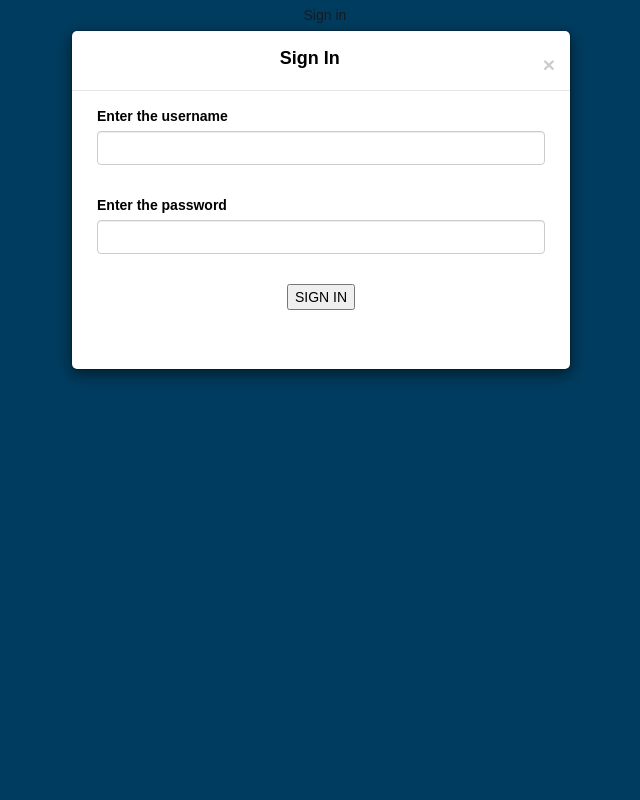
After one commit to JaynamSanghavi/trello, a PHP site: page /login.php in a window 1280 px wide, after a click on "Sign in". The commit adds this page. Shown: the whole page, without its empty margins (319-959 px from the left). Run offline with PHP 8.4, Linux system fonts and the light colour scheme; some libraries are stand-ins or nearby versions.

Commit message:
login logout signup done

```diff
--- /dev/null
+++ b/classes/Session.class.php
@@ -0,0 +1,16 @@
+<?php
+class Session{
+    public static  function  startSession(){
+        if (!Session::isSessionStart()){
+            session_start();
+        }
+    }
+    public static function isSessionStart(){
+        if (isset($_SESSION['login'])){
+            return true;
+        }else{
+            return false;
+        }
+    }
+}
+?>
--- a/includes/ListItem.php
+++ b/includes/ListItem.php
@@ -5,7 +5,7 @@
     if(isset($_POST['submit'])){
         extract($_POST);
         $newListItem = new ListItem();
-        $newListItem->insertListItem($list_item_title,$list_item_content,$list_index,1);
+        $newListItem->insertListItem($list_item_title,$list_item_content,$list_index,$author_id);
         Functions::redirect("../index.php");
     }
 ?>
--- /dev/null
+++ b/login.php
@@ -0,0 +1,87 @@
+<?php
+    include_once("classes/Session.class.php");
+    Session::startSession();
+    $_SESSION['login'] = 0;
+?>
+<html>
+
+<head>
+    <meta name="viewport" content="width=device-width, initial-scale=1">
+    <link rel="stylesheet" href="https://fonts.googleapis.com/css?family=Courgette:400,700">
+    <link rel="stylesheet" href="https://cdnjs.cloudflare.com/ajax/libs/twitter-bootstrap/4.3.1/css/bootstrap.css">
+    <link rel="stylesheet" href="https://cdnjs.cloudflare.com/ajax/libs/font-awesome/5.2.0/css/all.css">
+    <link rel="stylesheet" href="//code.jquery.com/ui/1.12.1/themes/base/jquery-ui.css">
+    <link rel="stylesheet" href="https://maxcdn.bootstrapcdn.com/bootstrap/3.4.0/css/bootstrap.min.css">
+    <script src="https://ajax.googleapis.com/ajax/libs/jquery/3.4.1/jquery.min.js"></script>
+    <script src="https://maxcdn.bootstrapcdn.com/bootstrap/3.4.0/js/bootstrap.min.js"></script>
+    <link rel="stylesheet" href="asset/index.css">
+</head>
+
+<button type="button" class="personal-btn btn pt-2" data-toggle="modal" data-target="#signinmodal">&nbsp;&nbsp;Sign in</button>
+<button type="button" class="personal-btn btn pt-2" data-toggle="modal" data-target="#signupmodal">&nbsp;&nbsp;Sign up</button>
+<div class="modal fade" id="signinmodal" tabindex="-1" role="dialog" aria-labelledby="myModalLabel" aria-hidden="true">
+<div class="modal-dialog" role="document">
+<div class="modal-content">
+    <div class="modal-header text-center">
+        <h4 class="modal-title w-100 font-weight-bold" style="color:black">Sign In</h4>
+        <button type="button" class="close" data-dismiss="modal" aria-label="Close">
+            <span aria-hidden="true">&times;</span>
+        </button>
+    </div>
+    <form action="includes/User.php" method="post">
+        <div class="modal-body mx-3">
+            <div class="md-form mb-5">
+                <label for="title" style="color:black">Enter the username</label>
+                <input type="text" id="card-title" name="username" class="form-control validate">
+
+            </div>
+
+            <div class="md-form mb-5">
+                <label for="title" style="color:black">Enter the password</label>
+                <input type="password" id="card-title" name="password" class="form-control validate">
+
+            </div>
+            <div style="text-align: center" class="md-form mb-5">
+                <input type="submit" value="SIGN IN" name="submit" style="display: block;color:black; margin: 0 auto;">
+            </div>
+        </div>
+    </form>
+</div>
+</div>
+</div>
+
+
+
+<div class="modal fade" id="signupmodal" tabindex="-1" role="dialog" aria-labelledby="myModalLabel" aria-hidden="true">
+<div class="modal-dialog" role="document">
+<div class="modal-content">
+    <div class="modal-header text-center">
+        <h4 class="modal-title w-100 font-weight-bold" style="color:black">Sign Up</h4>
+        <button type="button" class="close" data-dismiss="modal" aria-label="Close">
+            <span aria-hidden="true">&times;</span>
+        </button>
+    </div>
+    <form action="includes/User.php" method="post">
+        <div class="modal-body mx-3">
+            <div class="md-form mb-5">
+                <label for="title" style="color:black">Enter the username</label>
+                <input type="text" id="card-title" name="username" class="form-control validate">
+
+            </div>
+
+            <div class="md-form mb-5">
+                <label for="title" style="color:black">Enter the password</label>
+                <input type="password" id="card-title" name="password" class="form-control validate">
+
+            </div>
+            <div style="text-align: center" class="md-form mb-5">
+                <input type="submit" value="SIGN IN" name="submitsu" style="display: block;color:black; margin: 0 auto;">
+            </div>
+        </div>
+    </form>
+</div>
+</div>
+</div>
+
+<script src="https://code.jquery.com/jquery-1.12.4.js"></script>
+    <script src="https://code.jquery.com/ui/1.12.1/jquery-ui.js"></script>
```
Also changed, not shown: classes/ListItem.class.php (+1 -8 lines), classes/User.class.php (added, +57 -0 lines), includes/List.php (+13 -5 lines), includes/User.php (added, +34 -0 lines), index.php (+31 -4 lines).
